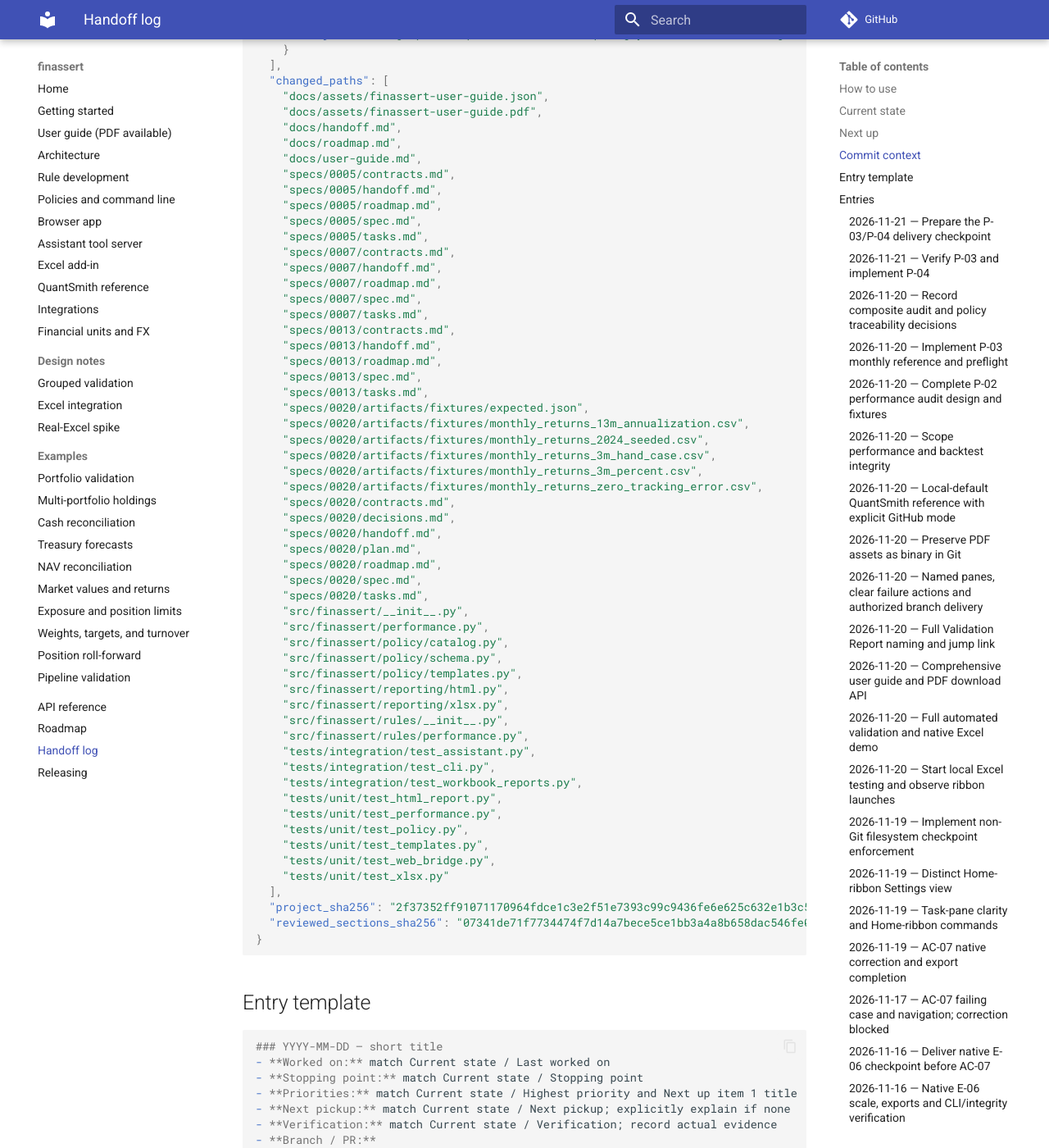
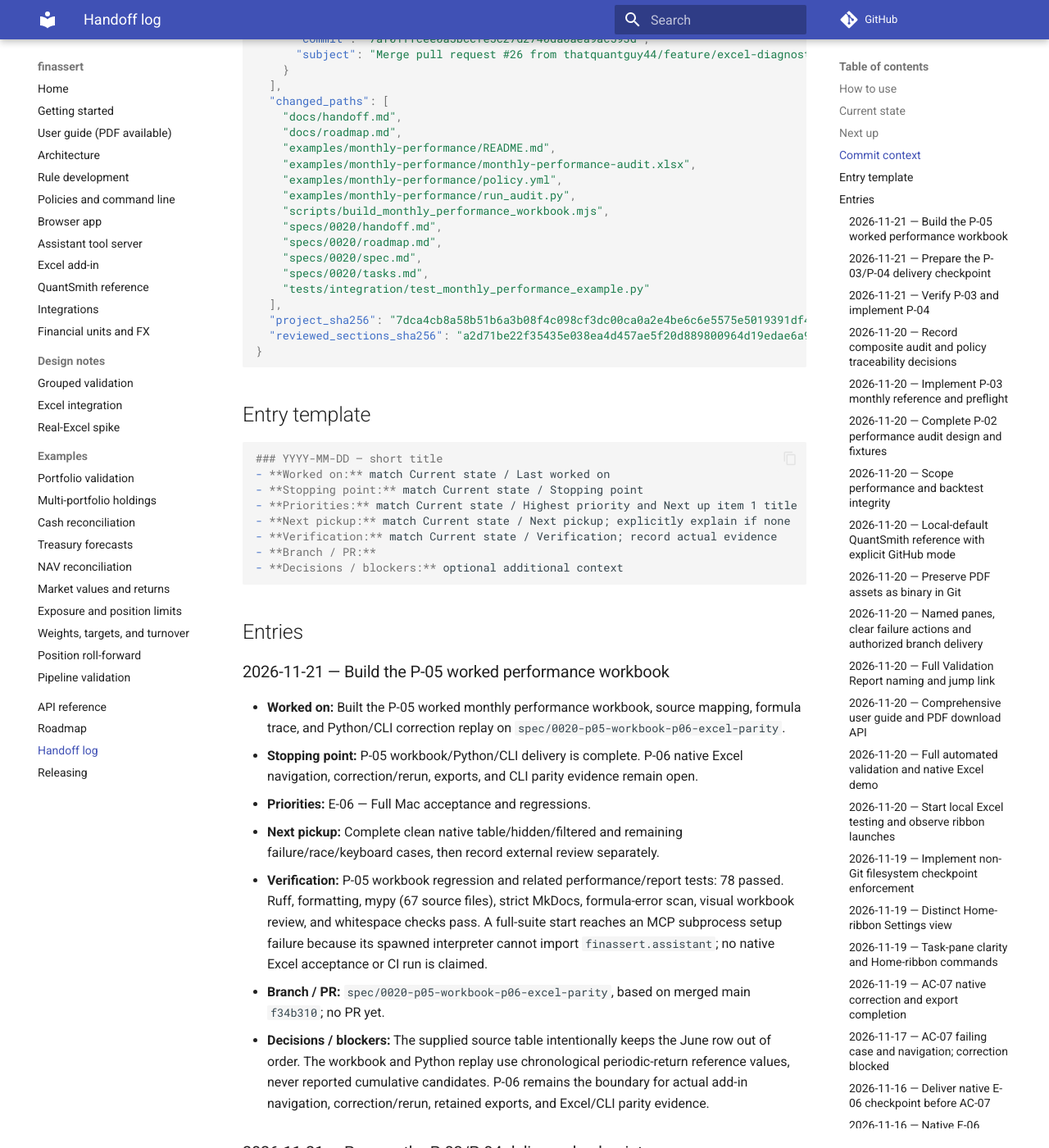
Before and after one commit to thatquantguy44/finassert, an MkDocs documentation site: the page built from docs/handoff.md, in a window 1280 px wide and 1400 px high, scrolled down 3147 px. Shown: the whole window at 82% size. Built offline with MkDocs 1.6.1 and Material for MkDocs 9.7.7, drawn with Linux system fonts in a browser that asks for light colours; comment, search, counter and statistics services are not loaded; some of the changed text lies outside the part shown.

Commit message:
feat(examples): add monthly performance audit workbook

````diff
--- a/docs/handoff.md
+++ b/docs/handoff.md
@@ -23,14 +23,13 @@ and the roadmap defer to this ordering; numbered spec.md files own requirements.
 
 ## Current state
 
-- **Last worked on:** Prepared the verified P-03 acceptance and P-04 composite audit, starter policy, policy parameter export, guide assets, tests and spec records for delivery on `spec/0020-quant-model-assurance`.
+- **Last worked on:** Built the P-05 worked monthly performance workbook, source mapping, formula trace, and Python/CLI correction replay on `spec/0020-p05-workbook-p06-excel-parity`.
 - **Highest priority:** E-06 — Full Mac acceptance and regressions.
 - **Next pickup:** Complete clean native table/hidden/filtered and remaining failure/race/keyboard cases, then record external review separately.
-- **Verification:** Full suite 3,785 passed and 111 Excel browser-job tests skipped. Eighteen guide/API tests pass after the final PDF rebuild. Ruff, formatting, mypy (67 source files), strict MkDocs, local anchors and diff checks pass. No native Excel acceptance or CI run is claimed.
-- **Stopping point:** P-03 AC-01/AC-02 and P-04 implementation are complete. P-05 workbook/Python/CLI example and P-06 native Excel parity remain open.
-- **Branch:** `spec/0020-quant-model-assurance`, from `origin/main` at `8f14c66`.
-- **Main baseline commits:** `8f14c66` merged QuantSmith configuration PR #30. `dcc2362`
-  merged the Excel UI, demo evidence and guide in PR #29.
+- **Verification:** P-05 workbook regression and related performance/report tests: 78 passed. Ruff, formatting, mypy (67 source files), strict MkDocs, formula-error scan, visual workbook review, and whitespace checks pass. A full-suite start reaches an MCP subprocess setup failure because its spawned interpreter cannot import `finassert.assistant`; no native Excel acceptance or CI run is claimed.
+- **Stopping point:** P-05 workbook/Python/CLI delivery is complete. P-06 native Excel navigation, correction/rerun, exports, and CLI parity evidence remain open.
+- **Branch:** `spec/0020-p05-workbook-p06-excel-parity`, from `origin/main` at `f34b310`.
+- **Main baseline commits:** `f34b310` merged the P-03/P-04 composite audit and policy traceability in PR #32. `8f14c66` merged QuantSmith configuration PR #30.
 - **Delivered:** E-01–E-05 and the pinned local reference reader are merged.
   Native scale/exports/CLI/integrity and the small 1900 correction loop are verified.
   Native ribbon visibility and both launch routes are now observed. Full E-06,
@@ -79,9 +78,9 @@ and the roadmap defer to this ordering; numbered spec.md files own requirements.
    retain actual evidence and record external review.
 2. Performance and backtest integrity — 0020.
    P-02 fixtures, P-03 AC-01/AC-02 acceptance and P-04 composite rule, starter
-   policy and configured/effective parameter export are complete. P-05 workbook
-   and Python/CLI example remain, followed by P-06 Excel parity. Track P-04 at
-   [issue #31](https://github.com/thatquantguy44/finassert/issues/31).
+   policy and configured/effective parameter export are complete. P-05 now
+   supplies the worked workbook, source/formula trace and Python/CLI correction
+   replay. P-06 native Excel parity remains.
    Point-in-time checks and optimization assurance remain proposed follow-on
    milestones.
 3. Paired forecast accuracy — 0012 U-08.
@@ -98,11 +97,11 @@ use `git log -5 --oneline` for the live tip. Regenerate with --refresh.
 ```json
 {
   "version": 1,
-  "prior_head": "08bcde5aae16a05d9518d5bd3b3f48701de28046",
+  "prior_head": "f34b310d01ccb74ac98909c2e41bc1609e6a5ded",
   "recent_commits": [
     {
-      "commit": "08bcde5aae16a05d9518d5bd3b3f48701de28046",
-      "subject": "docs: scope spec 0020 for performance and backtest integrity"
+      "commit": "f34b310d01ccb74ac98909c2e41bc1609e6a5ded",
+      "subject": "Merge pull request #32 from thatquantguy44/spec/0020-quant-model-assurance"
     },
     {
       "commit": "8f14c66dc34a909a22a478607f7e0fe0ed377225",
@@ -122,60 +121,21 @@ use `git log -5 --oneline` for the live tip. Regenerate with --refresh.
     }
   ],
   "changed_paths": [
-    "docs/assets/finassert-user-guide.json",
-    "docs/assets/finassert-user-guide.pdf",
     "docs/handoff.md",
     "docs/roadmap.md",
-    "docs/user-guide.md",
-    "specs/0005/contracts.md",
-    "specs/0005/handoff.md",
-    "specs/0005/roadmap.md",
-    "specs/0005/spec.md",
-    "specs/0005/tasks.md",
-    "specs/0007/contracts.md",
-    "specs/0007/handoff.md",
-    "specs/0007/roadmap.md",
-    "specs/0007/spec.md",
-    "specs/0007/tasks.md",
-    "specs/0013/contracts.md",
-    "specs/0013/handoff.md",
-    "specs/0013/roadmap.md",
-    "specs/0013/spec.md",
-    "specs/0013/tasks.md",
-    "specs/0020/artifacts/fixtures/expected.json",
-    "specs/0020/artifacts/fixtures/monthly_returns_13m_annualization.csv",
-    "specs/0020/artifacts/fixtures/monthly_returns_2024_seeded.csv",
-    "specs/0020/artifacts/fixtures/monthly_returns_3m_hand_case.csv",
-    "specs/0020/artifacts/fixtures/monthly_returns_3m_percent.csv",
-    "specs/0020/artifacts/fixtures/monthly_returns_zero_tracking_error.csv",
-    "specs/0020/contracts.md",
-    "specs/0020/decisions.md",
+    "examples/monthly-performance/README.md",
+    "examples/monthly-performance/monthly-performance-audit.xlsx",
+    "examples/monthly-performance/policy.yml",
+    "examples/monthly-performance/run_audit.py",
+    "scripts/build_monthly_performance_workbook.mjs",
     "specs/0020/handoff.md",
-    "specs/0020/plan.md",
     "specs/0020/roadmap.md",
     "specs/0020/spec.md",
     "specs/0020/tasks.md",
-    "src/finassert/__init__.py",
-    "src/finassert/performance.py",
-    "src/finassert/policy/catalog.py",
-    "src/finassert/policy/schema.py",
-    "src/finassert/policy/templates.py",
-    "src/finassert/reporting/html.py",
-    "src/finassert/reporting/xlsx.py",
-    "src/finassert/rules/__init__.py",
-    "src/finassert/rules/performance.py",
-    "tests/integration/test_assistant.py",
-    "tests/integration/test_cli.py",
-    "tests/integration/test_workbook_reports.py",
-    "tests/unit/test_html_report.py",
-    "tests/unit/test_performance.py",
-    "tests/unit/test_policy.py",
-    "tests/unit/test_templates.py",
-    "tests/unit/test_web_bridge.py",
-    "tests/unit/test_xlsx.py"
+    "tests/integration/test_monthly_performance_example.py"
   ],
-  "project_sha256": "2f37352ff91071170964fdce1c3e2f51e7393c99c9436fe6e625c632e1b3c5b7",
-  "reviewed_sections_sha256": "07341de71f7734474f7d14a7bece5ce1bb3a4a8b658dac546fe0b631948db093"
+  "project_sha256": "7dca4cb8a58b51b6a3b08f4c098cf3dc00ca0a2e4be6c6e5575e5019391df478",
+  "reviewed_sections_sha256": "a2d71be22f35435e038ea4d457ae5f20d889800964d19edae6a97e4b028a297b"
 }
 ```
 <!-- /finassert-handoff-checkpoint -->
@@ -194,6 +154,31 @@ use `git log -5 --oneline` for the live tip. Regenerate with --refresh.
 ```
 
 ## Entries
+
+### 2026-11-21 — Build the P-05 worked performance workbook
+
+- **Worked on:** Built the P-05 worked monthly performance workbook, source
+  mapping, formula trace, and Python/CLI correction replay on
+  `spec/0020-p05-workbook-p06-excel-parity`.
+- **Stopping point:** P-05 workbook/Python/CLI delivery is complete. P-06 native
+  Excel navigation, correction/rerun, exports, and CLI parity evidence remain
+  open.
+- **Priorities:** E-06 — Full Mac acceptance and regressions.
+- **Next pickup:** Complete clean native table/hidden/filtered and remaining
+  failure/race/keyboard cases, then record external review separately.
+- **Verification:** P-05 workbook regression and related performance/report
+  tests: 78 passed. Ruff, formatting, mypy (67 source files), strict MkDocs,
+  formula-error scan, visual workbook review, and whitespace checks pass. A
+  full-suite start reaches an MCP subprocess setup failure because its spawned
+  interpreter cannot import `finassert.assistant`; no native Excel acceptance or
+  CI run is claimed.
+- **Branch / PR:** `spec/0020-p05-workbook-p06-excel-parity`, based on merged
+  main `f34b310`; no PR yet.
+- **Decisions / blockers:** The supplied source table intentionally keeps the
+  June row out of order. The workbook and Python replay use chronological
+  periodic-return reference values, never reported cumulative candidates. P-06
+  remains the boundary for actual add-in navigation, correction/rerun, retained
+  exports, and Excel/CLI parity evidence.
 
 ### 2026-11-21 — Prepare the P-03/P-04 delivery checkpoint
 
````
Also changed, not shown: docs/roadmap.md (+4 -3 lines), examples/monthly-performance/README.md (added, +40 -0 lines), specs/0020/handoff.md (+29 -6 lines), specs/0020/roadmap.md (+5 -3 lines), specs/0020/spec.md (+3 -3 lines), specs/0020/tasks.md (+2 -2 lines), 5 other files.
